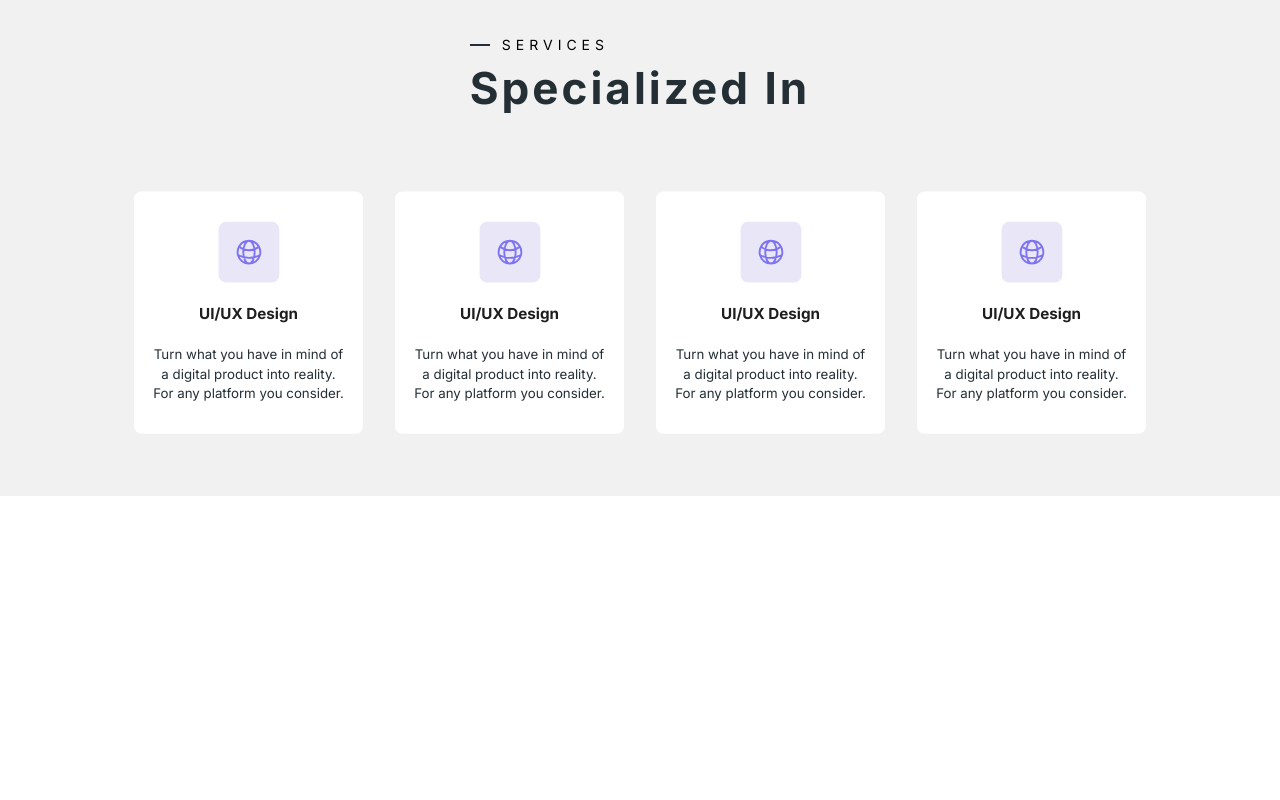
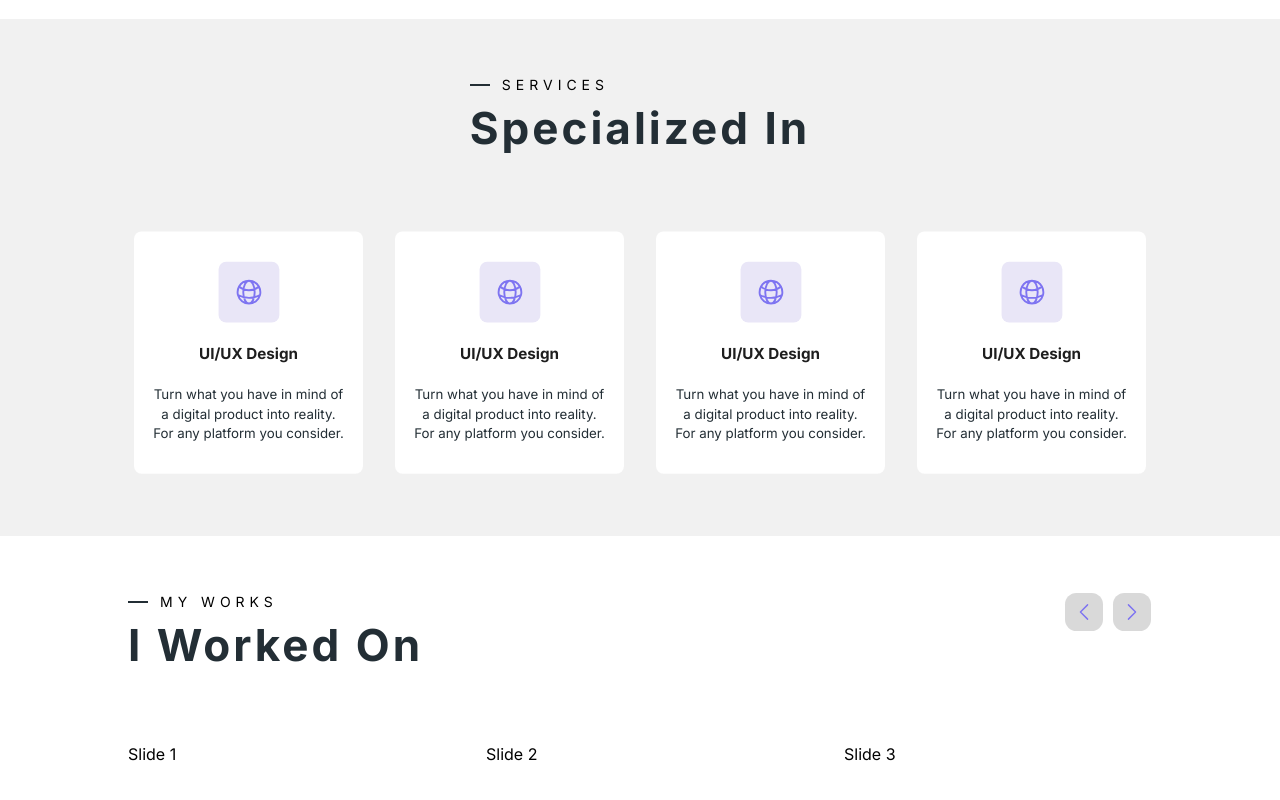
Before and after one commit to Chrissiku/christian-siku, a Next.js app: page / in a window 1280 px wide. Shown: the part 632-1432 px from the top of the page. Before the commit the page ends 1128 px from the top, so only its background shows below. Built offline with nearby package versions, Linux system fonts and the light colour scheme.

Commit message:
Implement Works section

```diff
--- a/package.json
+++ b/package.json
@@ -19,6 +19,7 @@
     "next-themes": "^0.2.1",
     "react": "18.2.0",
     "react-dom": "18.2.0",
+    "swiper": "^10.0.4",
     "zod": "^3.21.4"
   },
   "devDependencies": {
--- /dev/null
+++ b/src/components/Works.tsx
@@ -0,0 +1,70 @@
+/* eslint-disable @typescript-eslint/no-unsafe-member-access */
+/* eslint-disable @typescript-eslint/no-unsafe-call */
+import React, { useRef, useState } from "react";
+import Section from "./common/Section";
+import Title from "./common/Title";
+import { ChevronLeftIcon, ChevronRightIcon } from "@heroicons/react/24/outline";
+import { Swiper, SwiperSlide } from "swiper/react";
+import "swiper/css";
+
+const Works = () => {
+  const SlideRef = useRef<any>();
+
+  const handleNext = () => {
+    if (SlideRef.current) {
+      SlideRef.current.swiper?.slideNext();
+    }
+  };
+
+  const handlePrev = () => {
+    if (SlideRef.current) {
+      SlideRef.current.swiper?.slidePrev();
+    }
+  };
+
+  return (
+    <Section customClassName="">
+      <div className="w-full mx-auto grid grid-cols-1 items-start justify-center gap-10 md:gap-16">
+        <div className="w-full mx-auto flex flex-row justify-between items-start">
+          <Title label1="my works" label2="I worked on" />
+          <div className="hidden md:flex flex-row items-center justify-center gap-2">
+            <button
+              onClick={handlePrev}
+              type="button"
+              className="scale-95 hover:scale-105 p-2 rounded-xl bg-light4"
+            >
+              <ChevronLeftIcon className="text-purple w-6 h-6" />
+              {""}
+            </button>
+            <button
+              onClick={handleNext}
+              type="button"
+              className="scale-95 hover:scale-105 p-2 rounded-xl bg-light4"
+            >
+              <ChevronRightIcon className="text-purple w-6 h-6" />
+              {""}
+            </button>
+          </div>
+        </div>
+        <div>
+          <Swiper
+            ref={SlideRef}
+            spaceBetween={50}
+            slidesPerView={3}
+            onSlideChange={() => console.log("slide change")}
+            onSwiper={(swiper) => console.log(swiper)}
+          >
+            <SwiperSlide>Slide 1</SwiperSlide>
+            <SwiperSlide>Slide 2</SwiperSlide>
+            <SwiperSlide>Slide 3</SwiperSlide>
+            <SwiperSlide>Slide 4</SwiperSlide>
+            <SwiperSlide>Slide 5</SwiperSlide>
+            <SwiperSlide>Slide 6</SwiperSlide>
+          </Swiper>
+        </div>
+      </div>
+    </Section>
+  );
+};
+
+export default Works;
--- a/src/components/common/ImageBox.tsx
+++ b/src/components/common/ImageBox.tsx
@@ -8,8 +8,8 @@ type Props = {
 
 const ImageBox = ({ src, alt }: Props) => {
   return (
-    <div className="flex justify-center items-center relative mx-auto">
-      <div className="hidden md:block absolute left-5 bottom-5 bg-purple h-full w-full rounded-lg"></div>
+    <div className="flex justify-center items-center relative mx-auto my-5">
+      <div className="absolute -rotate-12 bg-purple h-full w-full rounded-lg"></div>
       <div className="relative text-gray-50 rounded-lg overflow-hidden">
         <Image
           src={src as string}
--- a/src/pages/index.tsx
+++ b/src/pages/index.tsx
@@ -1,11 +1,13 @@
 import Header from "@/components/Header";
 import Services from "@/components/Services";
+import Works from "@/components/Works";
 
 export default function Home() {
   return (
     <>
       <Header />
       <Services />
+      <Works />
     </>
   );
 }
```
Also changed, not shown: 1 other file (tests, documents, lock files or other folders).
